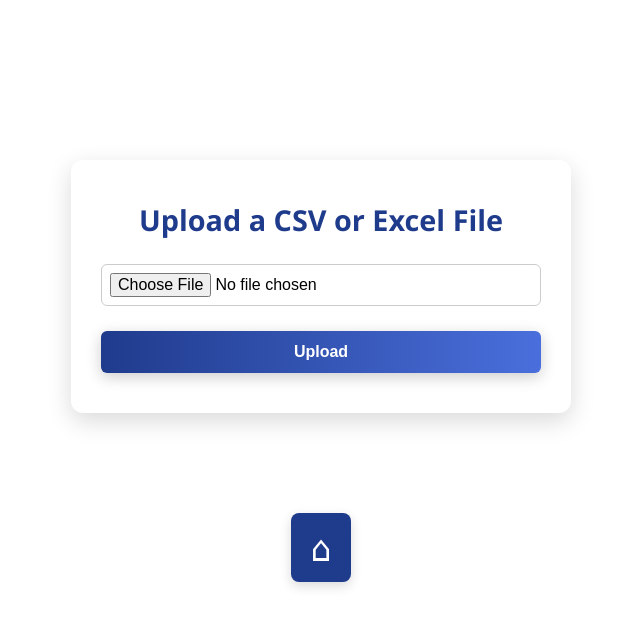
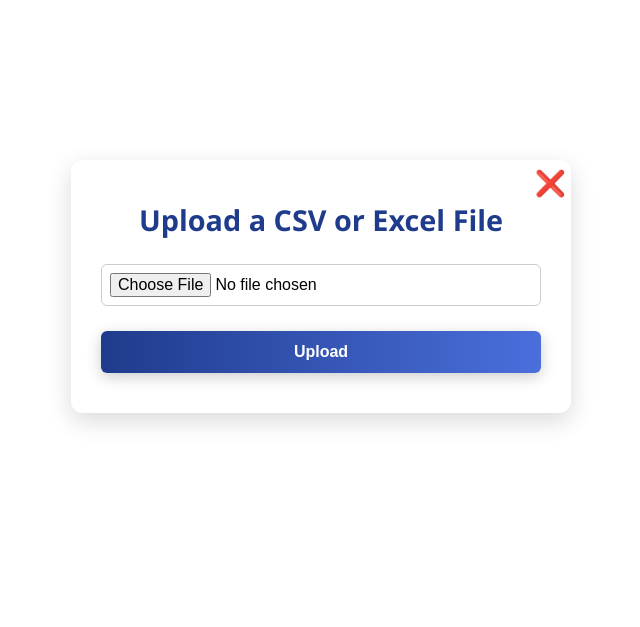
Before and after one commit to Niharika2313/Graphify, a Flask app: page /upload in a window 1280 px wide. Shown: the top 627 px of the page, without its empty margins (319-959 px from the left). Run offline with Flask 3, Linux system fonts and the light colour scheme.

Commit message:
Updated home button on upload page to close button on top right corner of upload box

```diff
--- a/app/static/css/upload.css
+++ b/app/static/css/upload.css
@@ -62,22 +62,19 @@
   box-shadow: 0 6px 15px rgba(0, 0, 0, 0.2);
 }
 
-/* Centered Home Button BELOW the upload box */
+/* Position the Home Button to top-right corner */
 .home-button-container {
-  display: flex;
-  justify-content: center;
-  margin-top: 10px; /* Close but not sticking */
+  position: absolute;
+  top: 5px;
+  right: 5px;
 }
 
 /* Home Icon Button */
 .home-icon-btn {
-  font-size: 36px; /* Larger icon size */
+  font-size: 25px; /* Slightly smaller to fit better in corner */
   text-decoration: none;
-  color: white;
-  background: #1f3b8c;
-  padding: 10px 20px;
-  border-radius: 8px;
-  box-shadow: 0 4px 12px rgba(0, 0, 0, 0.15);
+  background: white;
+  border-radius: 6px;
   transition: background 0.3s, transform 0.3s;
   display: flex;
   align-items: center;
@@ -85,6 +82,6 @@
 }
 
 .home-icon-btn:hover {
-  background: #4a6fdc;
+  background: #91a0cd;
   transform: scale(1.1);
 }
--- a/app/templates/index.html
+++ b/app/templates/index.html
@@ -24,7 +24,6 @@
   </div>
 </nav>
 
-
   <main>
     <h1>Welcome to Graphify</h1>
     <p>Visualize and explore your data beautifully!</p>
--- a/app/templates/upload.html
+++ b/app/templates/upload.html
@@ -13,6 +13,11 @@
   <main>
     <div class="upload-box">
       <h2>Upload a CSV or Excel File</h2>
+      <div class="home-button-container">
+        <a href="{{ url_for('main.index') }}" class="home-icon-btn" title="Go to Home">
+        &#x274c;
+        </a>
+      </div>
 
       <!-- Flash Messages -->
       {% with messages = get_flashed_messages(with_categories=true) %}
@@ -31,12 +36,6 @@
       </form>
     </div>
 
-      <!-- Home Button perfectly centered below -->
-      <div class="home-button-container">
-        <a href="{{ url_for('main.index') }}" class="home-icon-btn" title="Go to Home">
-        &#8962;
-        </a>
-      </div>
   </main>
 
 </body>
```
